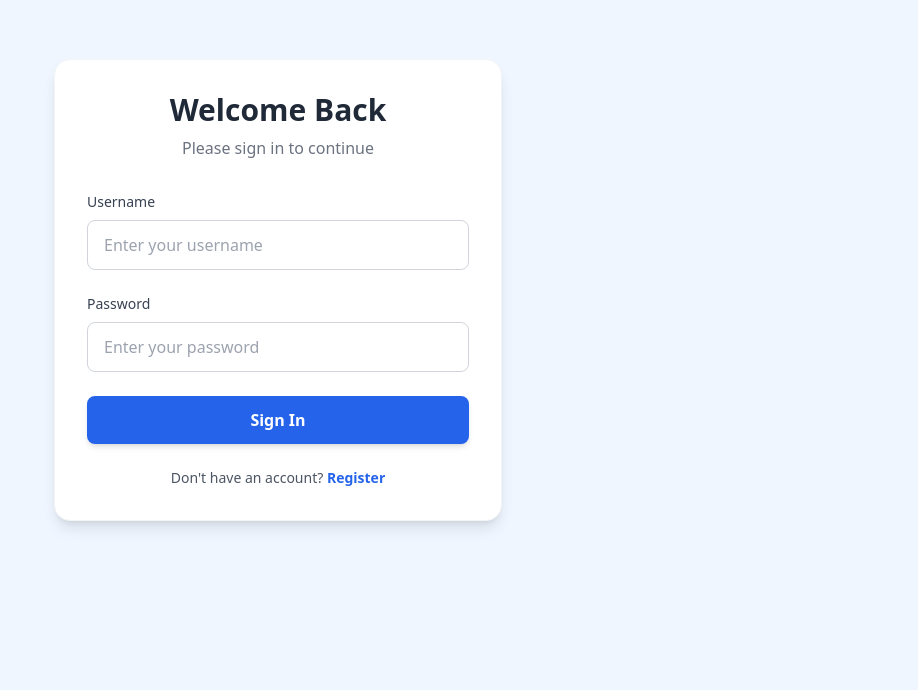
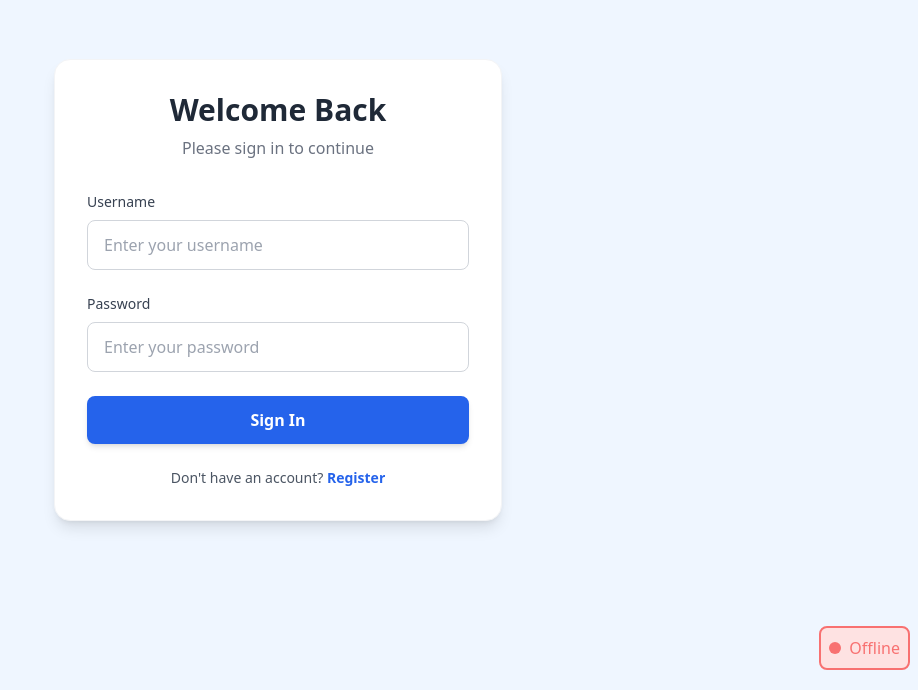
Before and after one commit to Urimk/To-do-list-frontend, a React (Create React App) app: page /login in a window 1280 px wide. Shown: the part 110-800 px from the top of the page, without its empty margins (362-1280 px from the left). Built offline with nearby package versions, Linux system fonts and the light colour scheme; no server answers.

Commit message:
added server status

```diff
--- /dev/null
+++ b/src/components/serverStatus.js
@@ -0,0 +1,64 @@
+import { useState, useEffect } from "react";
+import { toast } from "react-hot-toast";
+
+const ServerStatus = ({ onNav = false }) => {
+  const [status, setStatus] = useState("checking");
+  const API_URL =
+    process.env.REACT_APP_RENDER_API_URL || "http://localhost:5000";
+
+  useEffect(() => {
+    const checkStatus = async () => {
+      try {
+        const res = await fetch(`${API_URL}/health`);
+        if (res.ok) setStatus("online");
+        else setStatus("offline");
+      } catch (error) {
+        setStatus("offline");
+        toast.error(error.message);
+      }
+    };
+    checkStatus();
+    const intervalId = setInterval(() => {
+      checkStatus();
+    }, 60000);
+
+    return () => clearInterval(intervalId);
+  }, []);
+  return (
+    <div
+      className={
+        onNav
+          ? "relative"
+          : "fixed top-2 right-2 sm:top-auto sm:bottom-5 sm:right-5q"
+      }
+    >
+      {status === "checking" && (
+        <div className="flex flex-row bg-yellow-50 items-center gap-1 sm:gap-2 border-2 rounded-lg border-yellow-400 p-1.5 sm:p-2">
+          <div className="w-2 h-2 sm:w-3 sm:h-3 rounded-full bg-yellow-400"></div>
+          <p className="text-sm sm:text-base font-medium text-yellow-400">
+            Connecting
+          </p>
+        </div>
+      )}
+
+      {status === "online" && (
+        <div className="flex flex-row bg-green-100 items-center gap-1 sm:gap-2 border-2 rounded-lg border-green-500 p-1.5 sm:p-2">
+          <div className="w-2 h-2 sm:w-3 sm:h-3 rounded-full bg-green-500"></div>
+          <p className="text-sm sm:text-base font-medium text-green-500">
+            Online
+          </p>
+        </div>
+      )}
+
+      {status === "offline" && (
+        <div className="flex flex-row bg-red-100 items-center gap-1 sm:gap-2 border-2 rounded-lg border-red-400 p-1.5 sm:p-2">
+          <div className="w-2 h-2 sm:w-3 sm:h-3 rounded-full bg-red-400"></div>
+          <p className="text-sm sm:text-base font-medium text-red-400">
+            Offline
+          </p>
+        </div>
+      )}
+    </div>
+  );
+};
+export default ServerStatus;
--- a/src/pages/login/login.js
+++ b/src/pages/login/login.js
@@ -1,6 +1,7 @@
 import { useState } from "react";
 import { Link, useNavigate } from "react-router-dom";
 import { toast } from "react-hot-toast";
+import ServerStatus from "../../components/serverStatus";
 
 const Login = () => {
   const [details, setDetails] = useState({ username: "", password: "" });
@@ -103,6 +104,7 @@ const Login = () => {
 
   return (
     <div className="min-h-screen bg-blue-50 flex items-center justify-center p-4">
+      <ServerStatus />
       {/* Container */}
       <div className="bg-white p-8 rounded-2xl shadow-lg w-full max-w-md border border-gray-100">
         {/* Title */}
--- a/src/pages/register/register.js
+++ b/src/pages/register/register.js
@@ -1,6 +1,7 @@
 import { useState } from "react";
 import { Link, useNavigate } from "react-router-dom";
 import { toast } from "react-hot-toast";
+import ServerStatus from "../../components/serverStatus";
 
 const Register = () => {
   const [details, setDetails] = useState({ username: "", password: "" });
@@ -110,6 +111,7 @@ const Register = () => {
 
   return (
     <div className="min-h-screen bg-blue-50 flex items-center justify-center p-4">
+      <ServerStatus />
       {/* Container */}
       <div className="bg-white p-8 rounded-2xl shadow-lg w-full max-w-md border border-gray-100">
         {/* Title */}
--- a/src/pages/taskManager/taskManager.js
+++ b/src/pages/taskManager/taskManager.js
@@ -1,6 +1,7 @@
 import { useState, useEffect } from "react";
 import { toast } from "react-hot-toast";
 import { useNavigate } from "react-router-dom";
+import ServerStatus from "../../components/serverStatus";
 
 import TaskList from "../../components/taskList";
 
@@ -153,13 +154,14 @@ const TaskManager = () => {
                 Task<span className="text-gray-800">Master</span>
               </span>
             </div>
+            <ServerStatus onNav={true} />
 
             <button
               onClick={() => {
                 localStorage.removeItem("token");
                 window.location.href = "/login";
               }}
-              className="text-sm font-medium text-gray-500 hover:text-red-600 transition-colors duration-200 flex items-center gap-2"
+              className="text-sm font-medium text-gray-500 hover:text-red-600 transition-colors duration-200 flex items-center gap-2 ml-14"
             >
               Sign Out
             </button>
```
